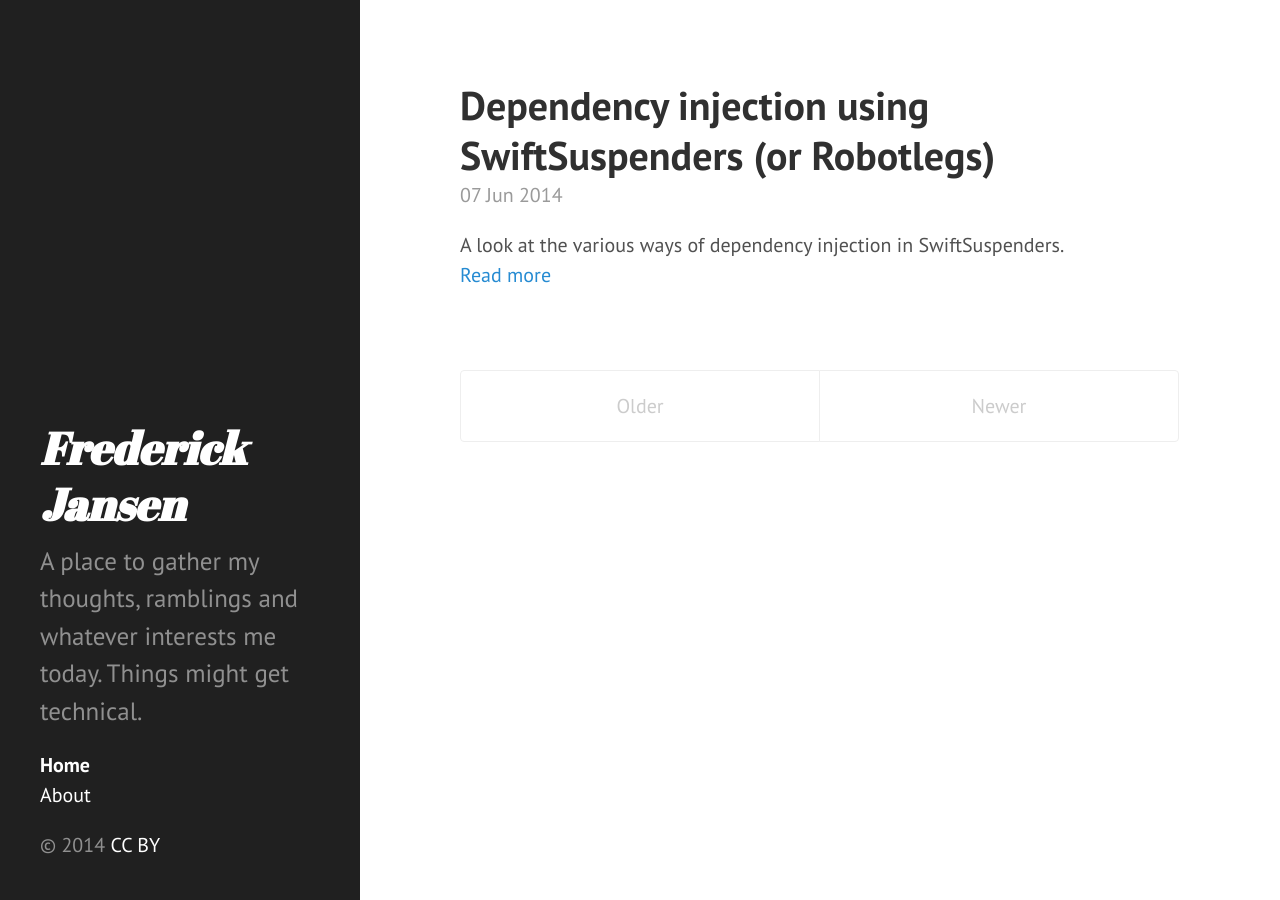
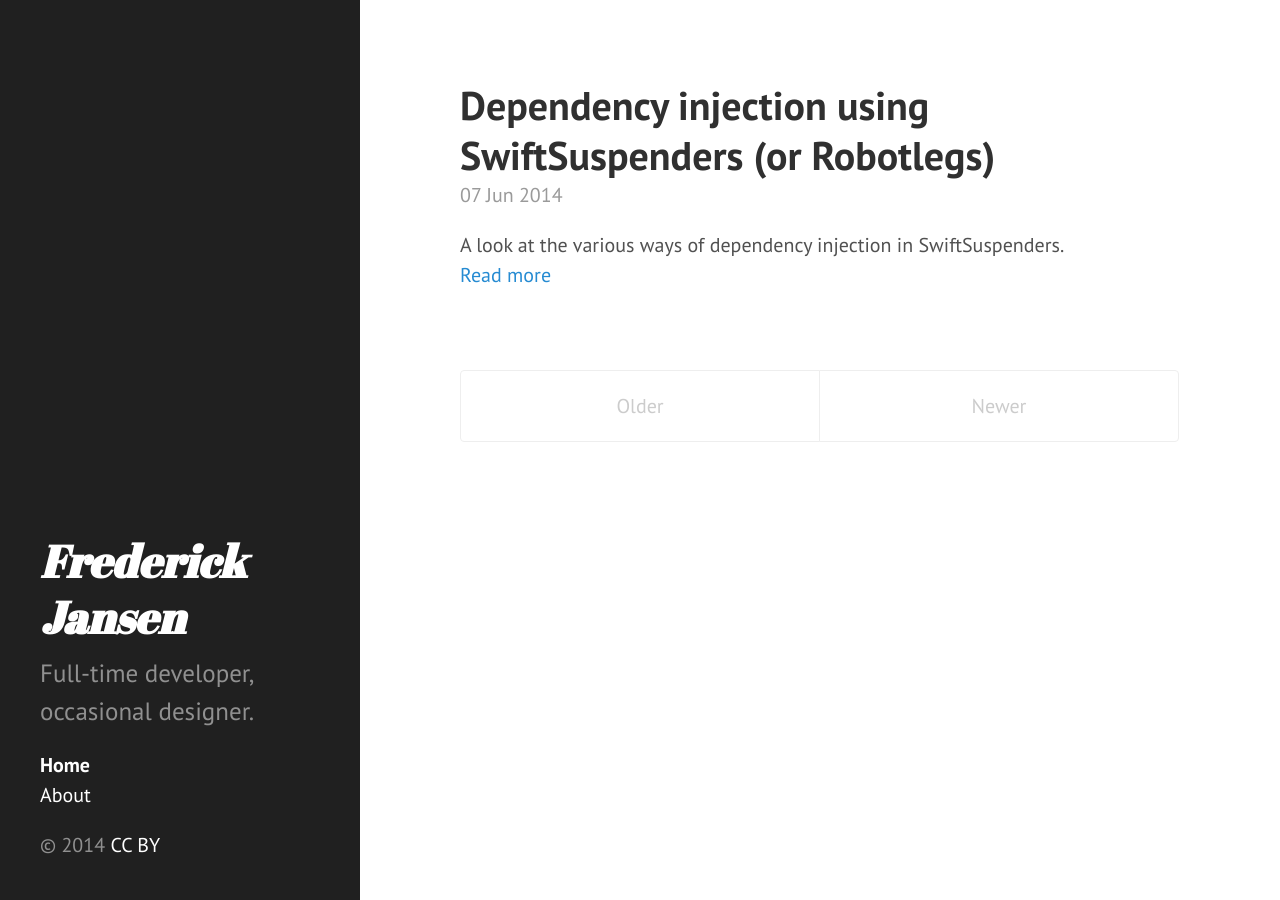
Before and after one commit to frederickjansen/frederickjansen.github.io, a Jekyll site: the page built from index.html, in a window 1280 px wide. Built offline with Jekyll 4.4.1, drawn with Linux system fonts in a browser that asks for light colours; Markdown is read by kramdown in place of the engine named in the settings; the list of posts is cut into pages by our own code.

Commit message:
Changed tagline and description

```diff
--- a/_config.yml
+++ b/_config.yml
@@ -7,8 +7,8 @@
 
 # Setup
 title:            'Frederick Jansen'
-tagline:          'Whatever interests me today'
-description:      'A place to gather my thoughts, ramblings and whatever interests me today. Things might get technical.'
+tagline:          'Things might get technical'
+description:      'Full-time developer, occasional designer.'
 url:              http://prettyplease.me
 
 author:
```
